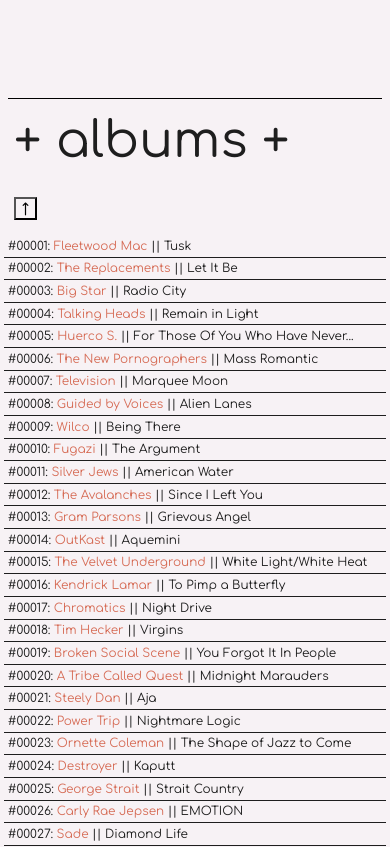
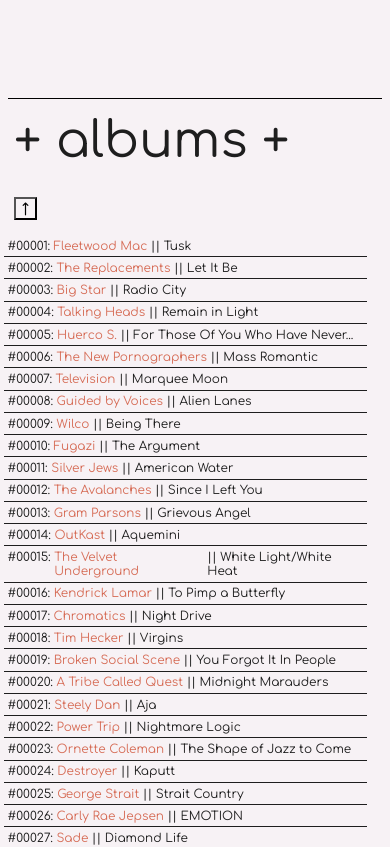
Before and after one commit to GiorgioMotorola/No-Static-A-Music-Review-Website, a Vue app: page / in a window 390 px wide. Shown: the part 862-1709 px from the top of the page. Built offline with nearby package versions, Linux system fonts and the light colour scheme.

Commit message:
margin updated for mobile

```diff
--- a/src/components/HomeView.vue
+++ b/src/components/HomeView.vue
@@ -448,6 +448,11 @@
 }
 
 @media only screen and (max-width: 600px) {
+
+  .album-list {
+    margin-right: 5%;
+  }
+
   .album-entry {
   font-size: 12px;
 }
```
